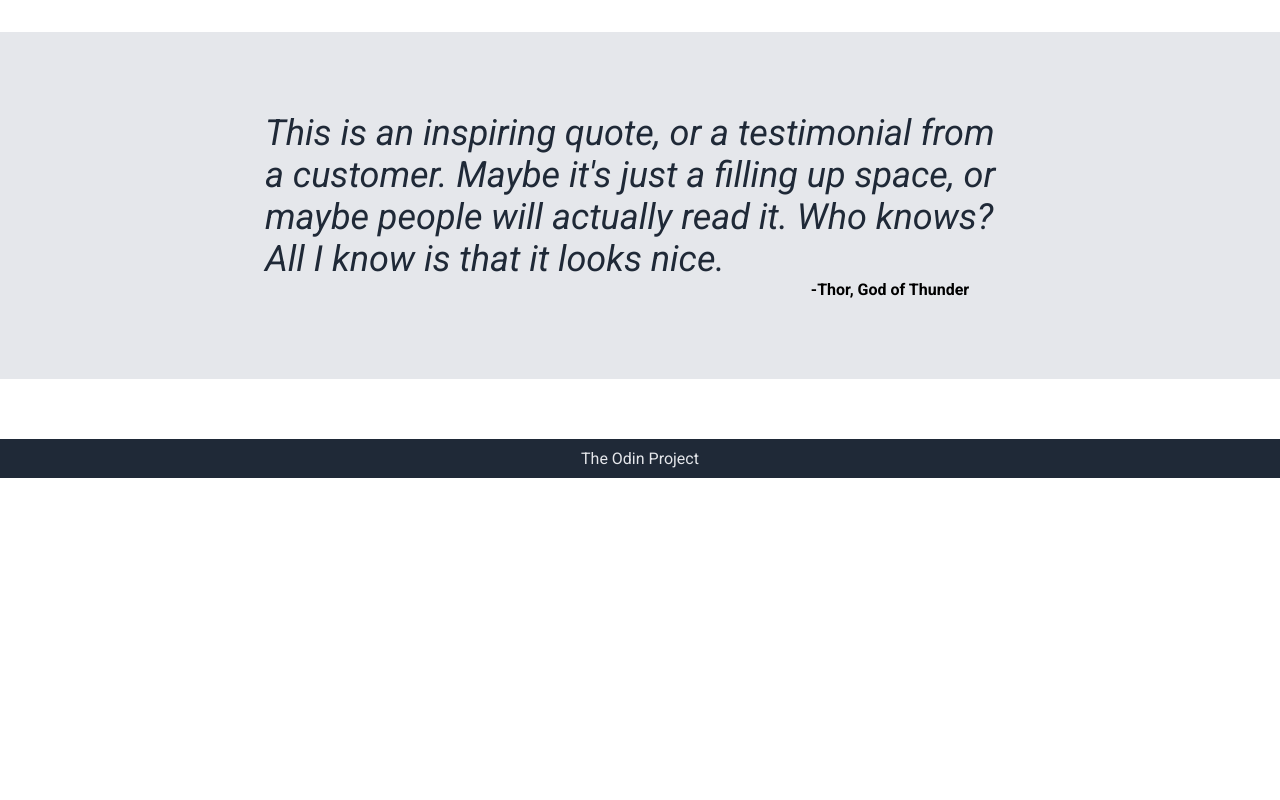
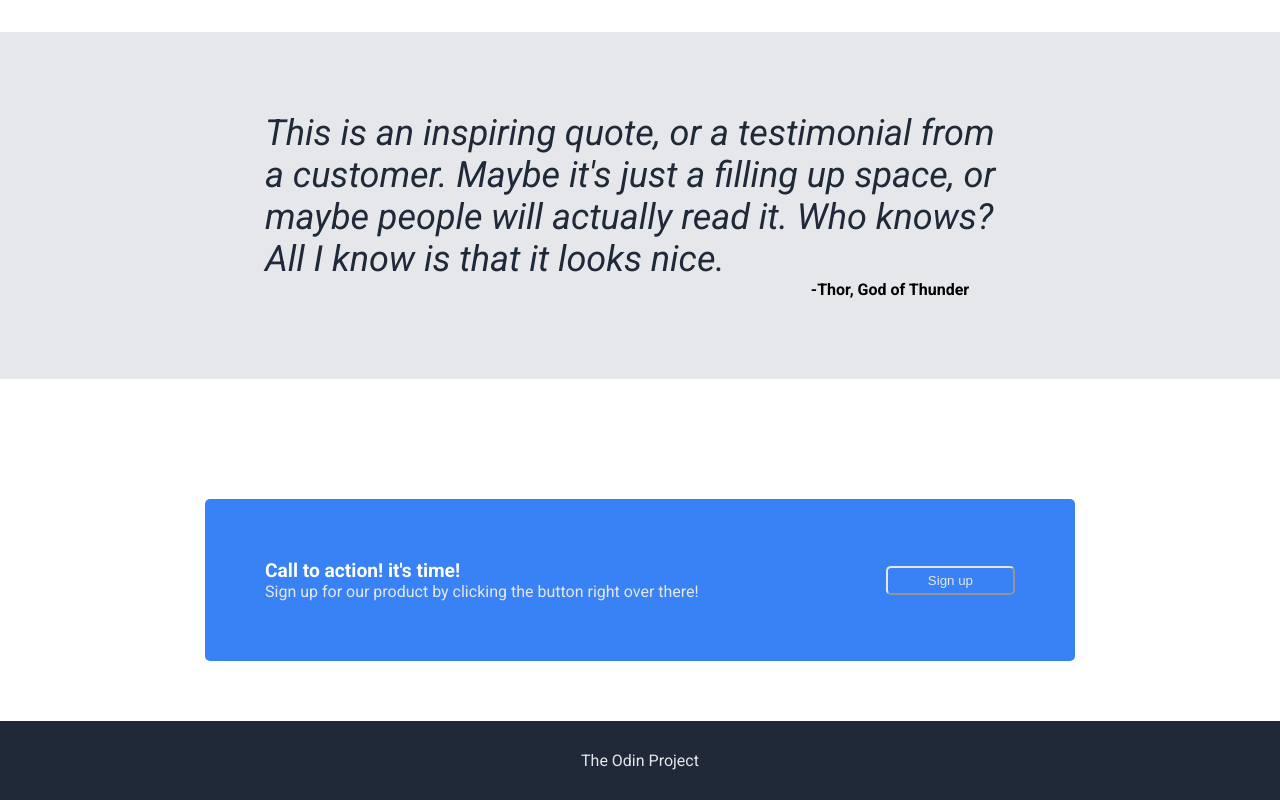
Before and after one commit to Ahmedhatem307/Landing-Page, a plain HTML site: page index.html in a window 1280 px wide. Shown: the part 801-1601 px from the top of the page. Before the commit the page ends 1279 px from the top, so only its background shows below. Drawn offline with Linux system fonts and the light colour scheme.

Commit message:
final commit for website

```diff
--- a/index.html
+++ b/index.html
@@ -73,12 +73,25 @@
         </div>
     </div>
 
+    <div class="call">
+        <div class="back">
+            <div class="warn">
+                <div class="title2">Call to action! it's time!</div>
+                <div class="txt2">
+                Sign up for our product by clicking the
+                button right over there!
+                </div>
+            </div>
+
+            <button class="low">Sign up</button>
+        </div>
+    </div>
+
 </div>
 
 <div class="footer">
     The Odin Project
 </div>
 
-
 </body>
 </html>
--- a/style.css
+++ b/style.css
@@ -35,6 +35,7 @@ a{
     margin-top: auto;
     color: #e5e7eb;
     justify-content: center;
+    padding: 30px;
 }
 .content{
     display: flex;
@@ -121,3 +122,34 @@ p{
     margin-left: 500px;
     font-weight: bold;
 }
+.call{
+    display: flex;
+    justify-content: center;
+}
+.back{
+    display: flex;
+    background-color: #3882f6;
+    color: white;
+    max-width: 750px;
+    flex: 1;
+    justify-content: space-between;
+    padding: 60px;
+    margin: 60px;
+    align-items: center;
+    border-radius: 5px;
+}
+.title2{
+    font-weight: bold;
+    font-size: larger;
+}
+.txt2{
+    color:#e5e7eb;
+}
+.low{
+    padding: 5px 40px;
+    max-height: 35px;
+    background-color: #3882f6;
+    color: #e5e7eb;
+    border-color: #e5e7eb;
+    border-radius: 5px;
+}
```
